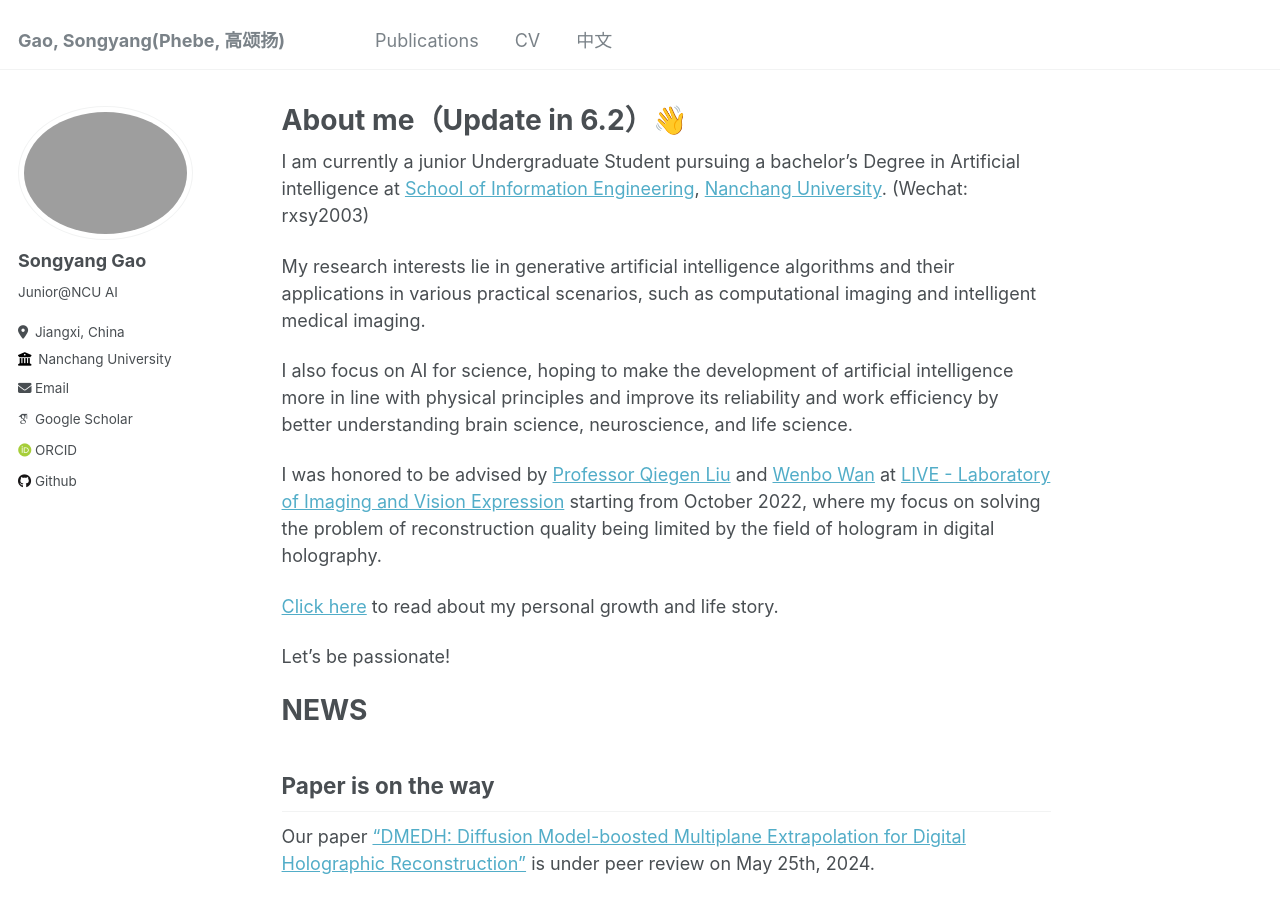
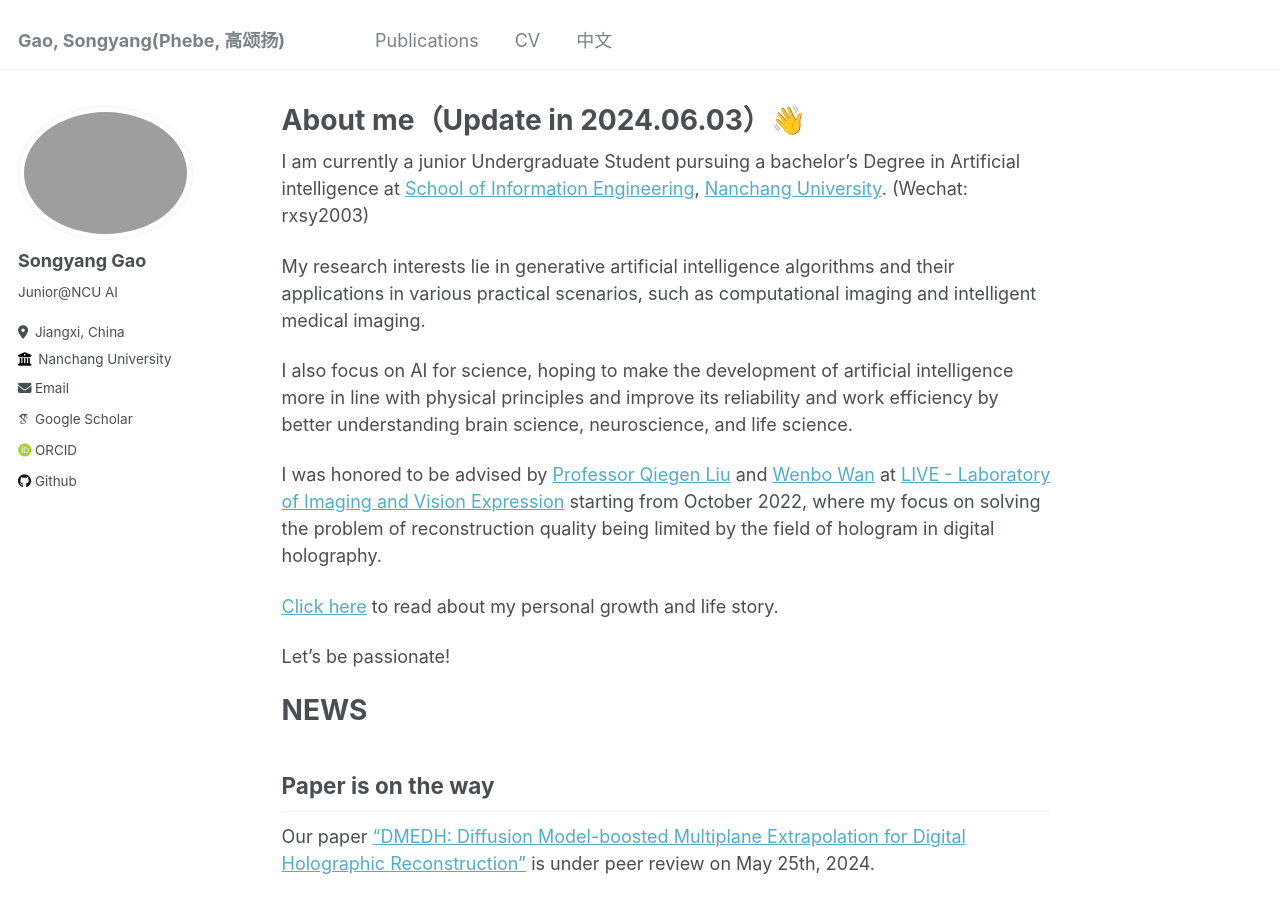
Before and after one commit to songyang0603/songyang0603.github.io, a Jekyll site: the page built from _pages/about.md, in a window 1280 px wide and 900 px high. Built offline with Jekyll 4.4.1, drawn with Linux system fonts in a browser that asks for light colours; some web fonts are replaced.

Commit message:
Update about.md

```diff
--- a/_pages/about.md
+++ b/_pages/about.md
@@ -1,6 +1,6 @@
 ---
 permalink: /
-title: "About me（Update in 6.2）👋"
+title: "About me（Update in 2024.06.03）👋"
 author_profile: true
 redirect_from:
   - /about/
```
